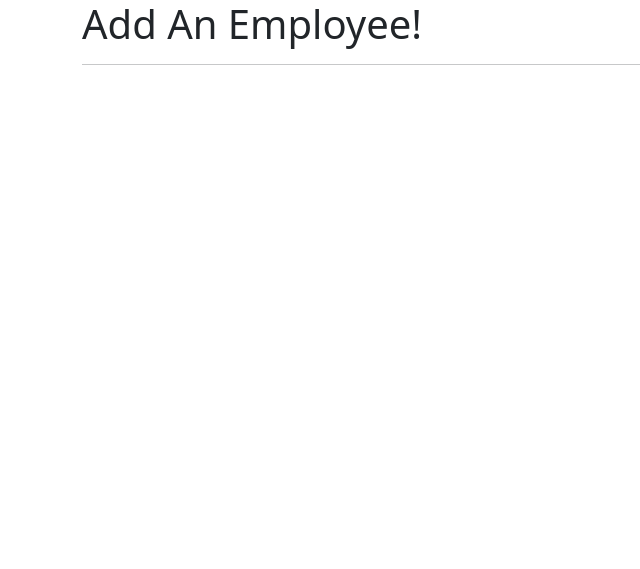
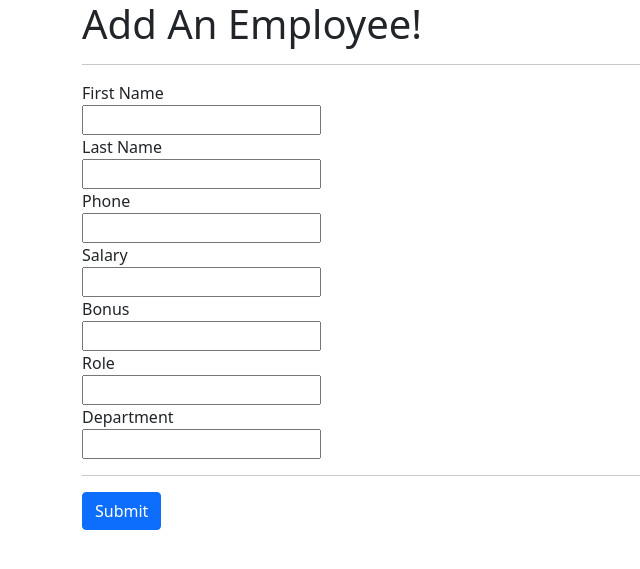
Before and after one commit to vivekprajapati2048/office-employee-management-system, a Django app: page /add_emp in a window 1280 px wide. Shown: the top 569 px of the page, without its empty margins (0-640 px from the left). Run offline with Django 4.2, Linux system fonts and the light colour scheme.

Commit message:
add employee feature

```diff
--- a/oems_proj/emp_app/templates/add_emp.html
+++ b/oems_proj/emp_app/templates/add_emp.html
@@ -1,5 +1,6 @@
 <!DOCTYPE html>
 <html lang="en">
+
 <head>
     <!-- Required meta tags -->
     <meta charset="utf-8">
@@ -10,13 +11,38 @@
         integrity="sha384-1BmE4kWBq78iYhFldvKuhfTAU6auU8tT94WrHftjDbrCEXSU1oBoqyl2QvZ6jIW3" crossorigin="anonymous">
     <title>Add Employee</title>
 </head>
+
 <body>
     <div class="container">
         <h1>Add An Employee!</h1>
         <hr>
+        <form action="/add_emp" method="POST">
+            {% csrf_token %}
 
+            <label for="first_name">First Name</label><br>
+            <input type="text" id="first_name" name="first_name" value="{{ first_name }}"><br>
 
+            <label for="last_name">Last Name</label><br>
+            <input type="text" id="last_name" name="last_name" value="{{ last_name }}"><br>
 
+            <label for="phone">Phone</label><br>
+            <input type="number" id="phone"  name="phone" value="{{ phone }}"><br>
+
+            <label for="salary">Salary</label><br>
+            <input type="number" id="salary"  name="salary" value="{{ salary }}"><br>
+
+            <label for="bonus">Bonus</label><br>
+            <input type="number" id="bonus"  name="bonus" value="{{ bonus }}"><br>
+
+            <label for="role">Role</label><br>
+            <input type="text" id="role"  name="role" value="{{ role }}"><br>
+
+            <label for="department">Department</label><br>
+            <input type="text" id="department"  name="department" value="{{ department }}"><br>
+
+            <hr>
+            <button type="submit" class="btn btn-primary">Submit</button>
+        </form>
     </div>
 
     <!-- Optional JavaScript; choose one of the two! -->
@@ -32,4 +58,5 @@
     <script src="https://cdn.jsdelivr.net/npm/bootstrap@5.1.3/dist/js/bootstrap.min.js" integrity="sha384-QJHtvGhmr9XOIpI6YVutG+2QOK9T+ZnN4kzFN1RtK3zEFEIsxhlmWl5/YESvpZ13" crossorigin="anonymous"></script>
     -->
 </body>
+
 </html>
--- a/oems_proj/emp_app/views.py
+++ b/oems_proj/emp_app/views.py
@@ -1,3 +1,5 @@
+from datetime import datetime
+from django.http import HttpResponse
 from django.shortcuts import render
 from .models import Department, Role, Employee
 
@@ -12,7 +14,29 @@ def all_emp(request):
     })
 
 def add_emp(request):
-    return render(request, 'add_emp.html')
+
+    if request.method == 'POST':
+        first_name =  request.POST['first_name']
+        last_name =  request.POST['last_name']
+        salary =  int(request.POST['salary'])
+        bonus =  int(request.POST['bonus'])
+        phone =  int(request.POST['phone'])
+        department =  request.POST['department']
+        role =  request.POST['role']
+
+        new_employee = Employee(first_name=first_name, last_name=last_name,
+                 phone=phone, salary=salary, bonus=bonus,
+                 role_id=role, dept_id=department,
+                 hire_date=datetime.now())
+
+        new_employee.save()
+        return HttpResponse('Employee added Successfully!')
+
+    elif request.method == 'GET':
+        return render(request, 'add_emp.html')
+
+    else:
+        return HttpResponse('An Exception Occured! Employee has not been added!')
 
 def remove_emp(request):
     return render(request, 'remove_emp.html')
```
Lines whose indentation alone changed are shown as unchanged.
